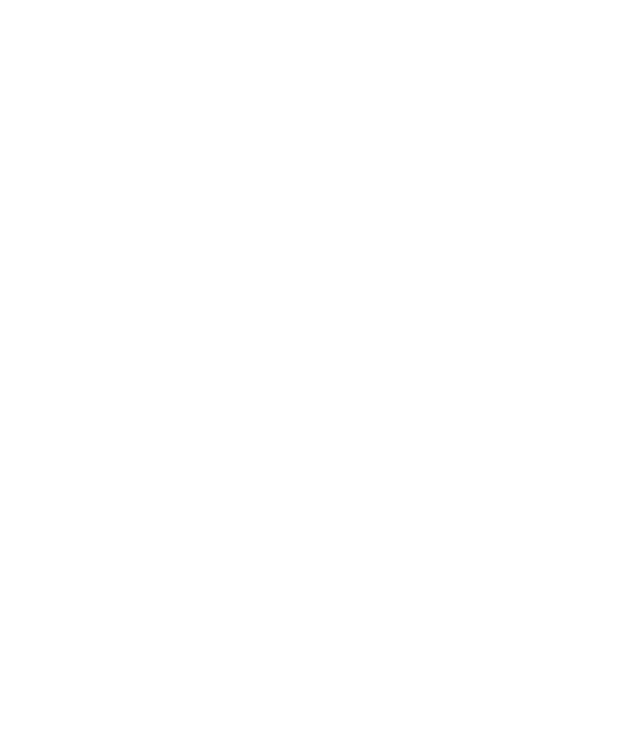
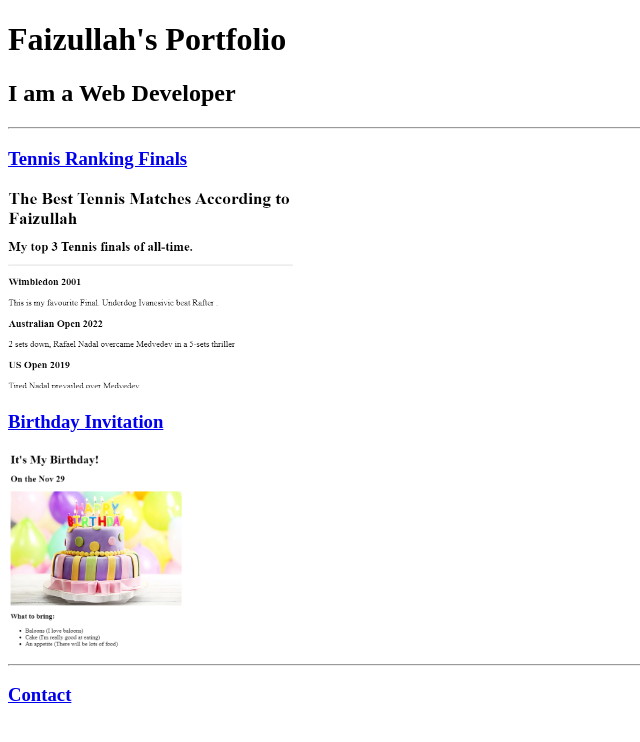
Before and after one commit to fa1zullahm/faizullah-portfolio, a plain HTML site: page index.html in a window 1280 px wide. Shown: the whole page, without its empty margins (0-640 px from the left). Drawn offline with Linux system fonts and the light colour scheme.

Commit message:
Add files via upload

```diff
--- a/index.html
+++ b/index.html
@@ -13,3 +13,24 @@ HINT for TODO 6: You can use the height attribute set to 200 to make the image s
 https://developer.mozilla.org/en-US/docs/Web/HTML/Element/img#attr-height -->
 
 <!-- TODO 7: Add the Contact Me and About Me page links -->
+
+<!DOCTYPE html>
+<html lang="en">
+<head>
+    <meta charset="UTF-8">
+    <meta name="viewport" content="width=device-width, initial-scale=1.0">
+    <title>Faizullah's Portfolio</title>
+</head>
+<body>
+    <h1> Faizullah's Portfolio</h1>
+    <h2>I am a Web Developer</h2>
+    <hr />
+    <h3><a href="./public/tennis-ranking.html">Tennis Ranking Finals</a></h3>
+    <img src="./assets/images/faizullah-tennis-ranking.PNG" height="200"  alt="Tennis Ranking by Me" />
+    <h3><a href="./public/birthday-invite.html">Birthday Invitation</a></h3>
+    <img src="./assets/images/birthday-preview.PNG" height="200" alt="Birthday Preview" />
+    <hr />
+    <h3><a href="./public/contact.html">Contact</a></h3>
+
+</body>
+</html>
```
